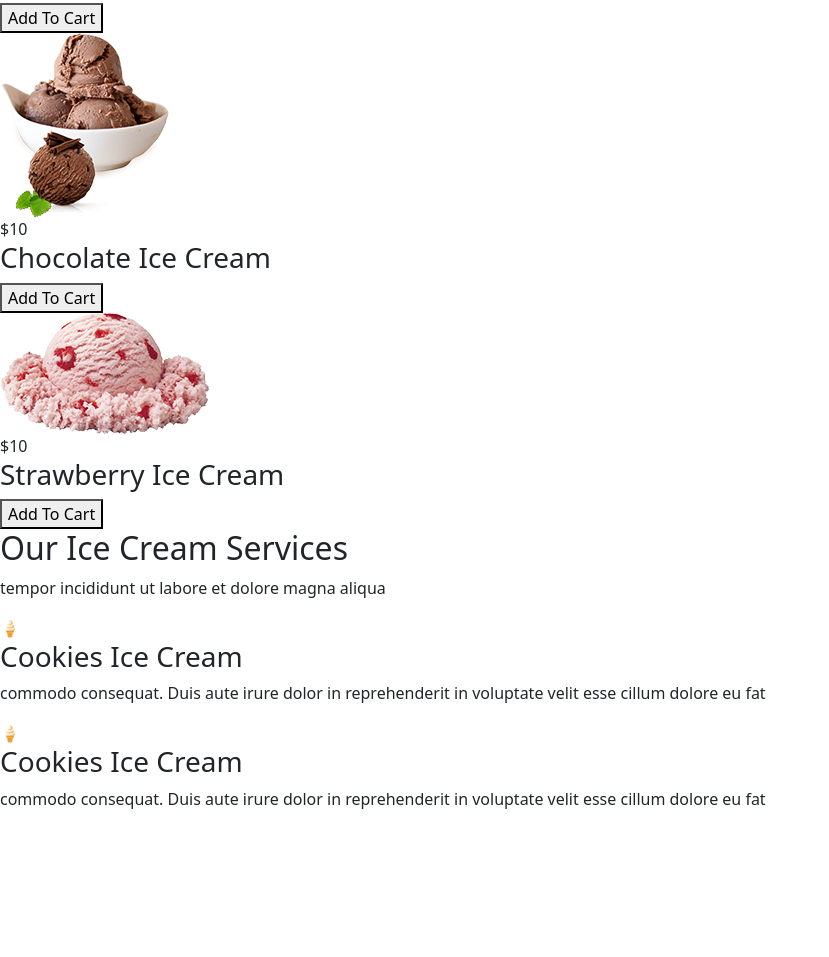
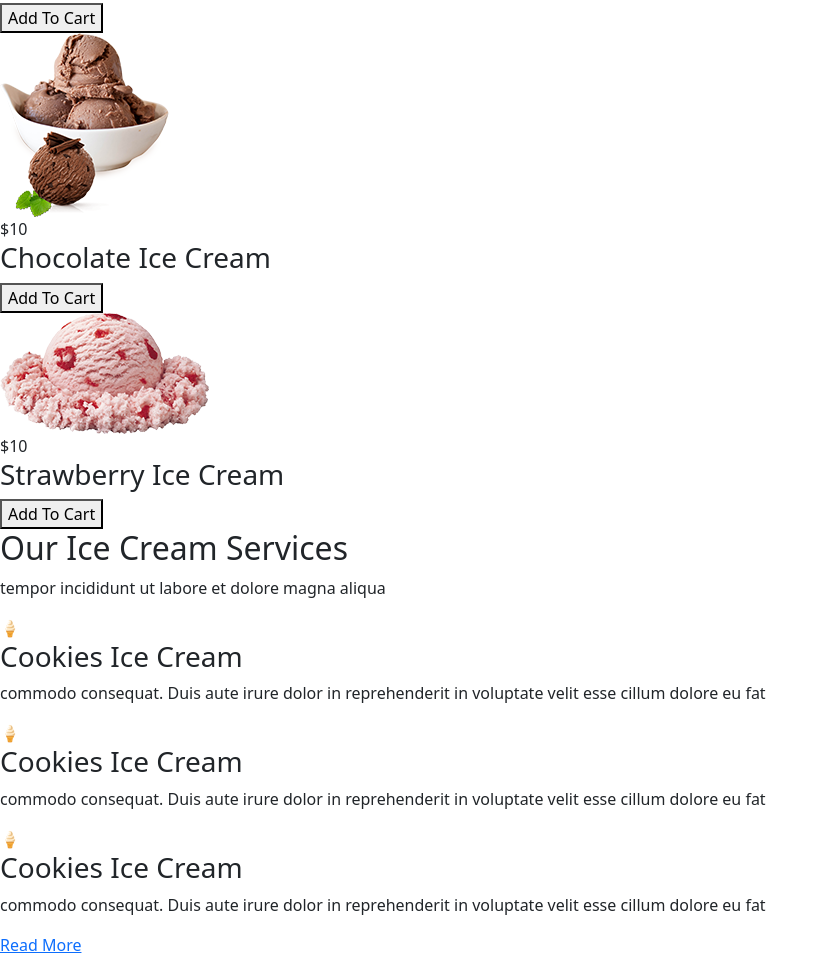
Before and after one commit to RDsT1707/ROMYK, a website with bundled scripts: page index.html in a window 1280 px wide. Shown: the part 2738-3695 px from the top of the page, without its empty margins (0-829 px from the left). Before the commit the page ends 3565 px from the top, so only its background shows below. Built offline with nearby package versions, Linux system fonts and the light colour scheme; files whose address does not match are found by name.

Commit message:
add service div3

```diff
--- a/index.html
+++ b/index.html
@@ -118,6 +118,13 @@
                     <h3>Cookies Ice Cream</h3>
                     <p>commodo consequat. Duis aute irure dolor in reprehenderit in voluptate velit esse cillum dolore eu fat</p>
                 </div>
+                <div class="feature-card">
+                    <div class="icon">🍦</div>
+                    <h3>Cookies Ice Cream</h3>
+                    <p>commodo consequat. Duis aute irure dolor in reprehenderit in voluptate velit esse cillum dolore eu fat</p>
+                </div>
+            </div>
+            <a href="#" class="read-more">Read More</a>
         </section>
 
 
```
